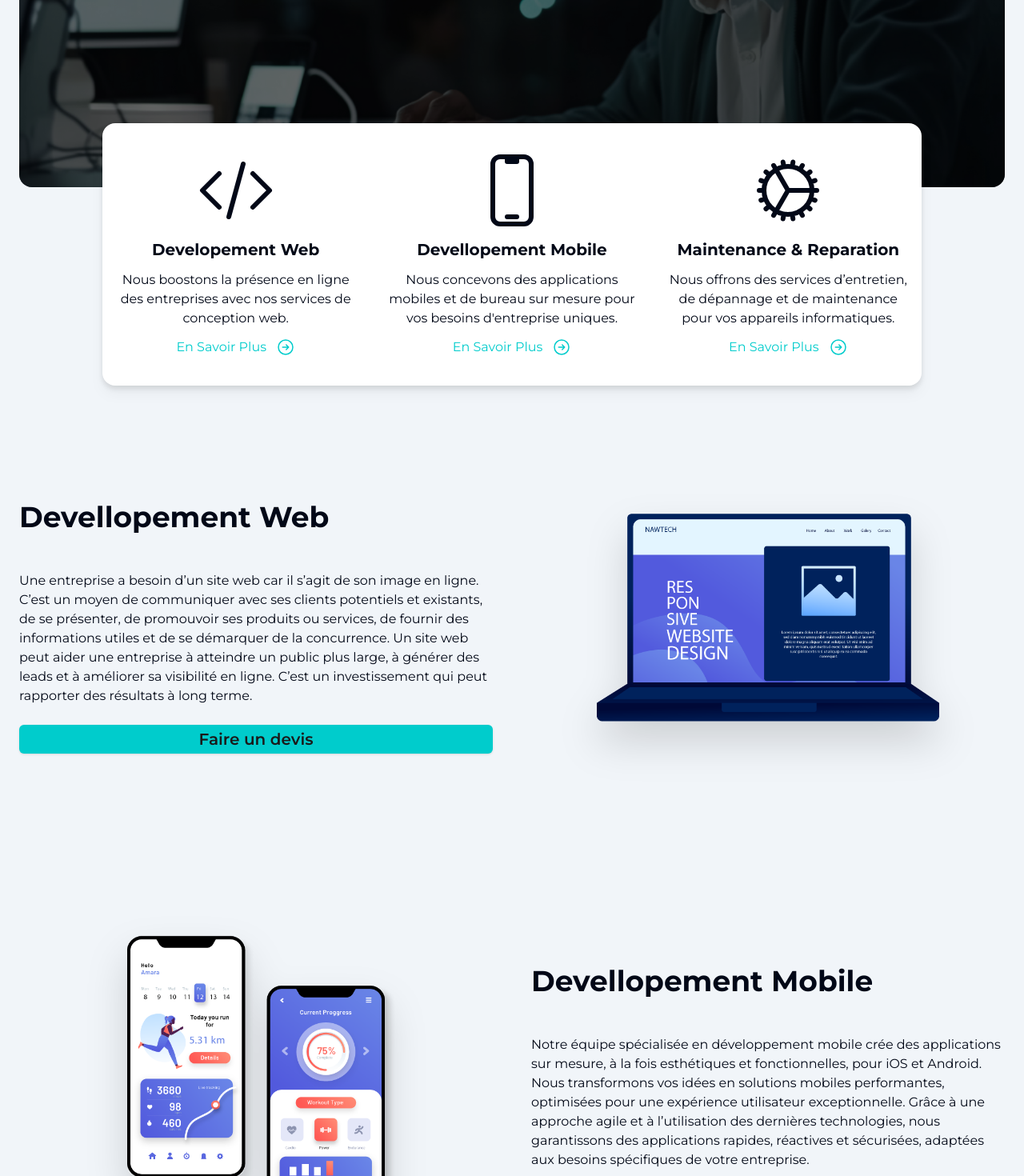
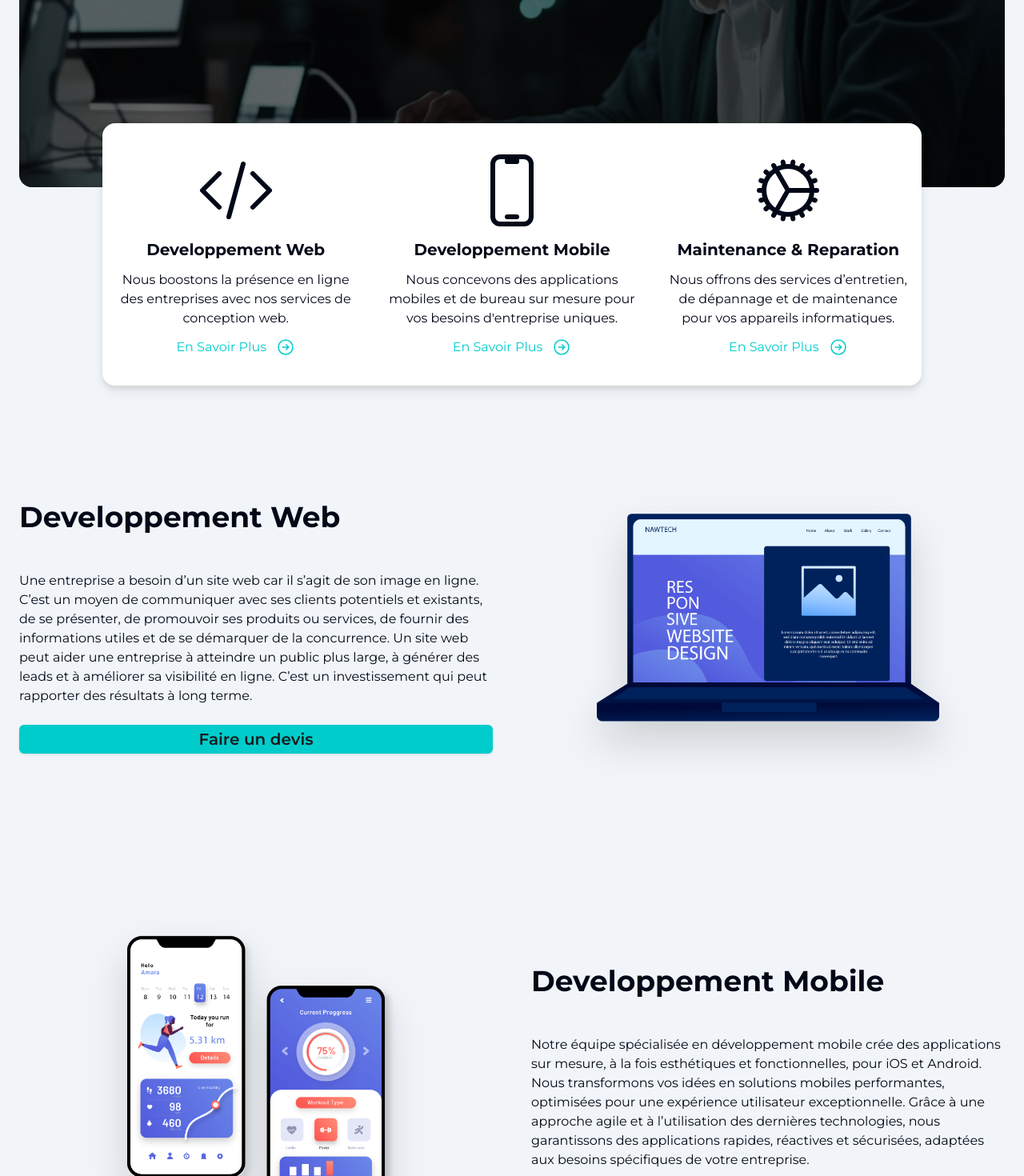
Before and after one commit to BlackJr-Git/e-commerce-shop, a React (Vite) app: page /services in a window 1280 px wide. Shown: the part 554-2024 px from the top of the page at 80% size. Built offline with nearby package versions, Linux system fonts and the light colour scheme.

Commit message:
feat : add vercel sepdInsights components

```diff
--- a/package.json
+++ b/package.json
@@ -17,6 +17,7 @@
     "@radix-ui/react-popover": "^1.0.7",
     "@radix-ui/react-slot": "^1.0.2",
     "@radix-ui/react-toast": "^1.1.5",
+    "@vercel/speed-insights": "^1.0.10",
     "class-variance-authority": "^0.7.0",
     "clsx": "^2.1.0",
     "embla-carousel-react": "^8.0.0-rc22",
--- a/src/components/Services-page/services-card.jsx
+++ b/src/components/Services-page/services-card.jsx
@@ -1,3 +1,4 @@
+/* eslint-disable react/prop-types */
 import {
   CogIcon,
   DevicePhoneMobileIcon,
@@ -12,7 +13,7 @@ function ServicesCard() {
       <div className="m-auto rounded-2xl w-4/5 h-auto py-6 items-center justify-center gap-3 bg-white flex md:flex-row flex-col -mt-32 z-50 drop-shadow-lg">
         <div className="md:w-1/3 flex flex-col items-center justify-center p-3 gap-3">
           <CodeBracketIcon className="w-24" />
-          <h2 className="text-xl font-bold text-center"> Developement Web </h2>
+          <h2 className="text-xl font-bold text-center"> Developpement Web </h2>
           <p className="text-center">
             Nous boostons la présence en ligne des entreprises avec nos services
             de conception web.
@@ -26,7 +27,7 @@ function ServicesCard() {
         <div className="md:w-1/3 flex flex-col items-center justify-center p-3 gap-3">
           <DevicePhoneMobileIcon className="w-24" />
           <h2 className="text-xl font-bold text-center">
-            Devellopement Mobile
+            Developpement Mobile
           </h2>
           <p className="text-center">
             Nous concevons des applications mobiles et de bureau sur mesure pour
--- /dev/null
+++ b/src/components/contact/contact-form.jsx
@@ -0,0 +1,45 @@
+import { useForm } from "react-hook-form";
+
+function ContactForm() {
+  const {
+    register,
+    handleSubmit,
+    // formState: { errors },
+  } = useForm();
+
+  const onSubmit = (data) => {
+    console.log("data :", data);
+  };
+  return (
+    <div>
+      <form onSubmit={handleSubmit(onSubmit)}>
+        <div className="flex justify-between gap-3">
+          <div className="flex flex-col w-1/2 py-3">
+            <label htmlFor="name">Nom *</label>
+            <input
+              {...register("name", {
+                required: "Ce champ est obligatoire",
+              })}
+              className="p-1 border border-slate-300"
+              type="text"
+              name="name"
+            />
+          </div>
+          <div className="flex flex-col w-1/2 py-3">
+            <label htmlFor="firstName">Prenom *</label>
+            <input
+              {...register("firstName", {
+                required: "Ce champ est obligatoire",
+              })}
+              className="p-1 border border-slate-300"
+              type="text"
+              name="firstName"
+            />
+          </div>
+        </div>
+      </form>
+    </div>
+  );
+}
+
+export default ContactForm;
--- /dev/null
+++ b/src/components/contact/contact-info.jsx
@@ -0,0 +1,7 @@
+function ContactInfo() {
+  return <div>
+
+  </div> ;
+}
+
+export default ContactInfo;
--- a/src/components/header/menu.jsx
+++ b/src/components/header/menu.jsx
@@ -1,4 +1,5 @@
-import { Fragment, useState } from "react";
+/* eslint-disable react/prop-types */
+import { Fragment } from "react";
 import { Dialog, Disclosure, Popover, Transition } from "@headlessui/react";
 import { Logo, HeaderIcons } from "..";
 import {
@@ -17,13 +18,13 @@ import { NavLink, Link } from "react-router-dom";
 
 const products = [
   {
-    name: "Devellopement Web",
+    name: "Developpement Web",
     description: "Get a better understanding of your traffic",
     link: "/services#dev-web",
     icon: CodeBracketIcon,
   },
   {
-    name: "Devellopement Mobile",
+    name: "Developpement Mobile",
     description: "Your customers’ data will be safe and secure",
     link: "/services#dev-mobile",
     icon: DevicePhoneMobileIcon,
--- a/src/components/index.js
+++ b/src/components/index.js
@@ -28,4 +28,6 @@ export { default as Warranty } from "./warranty";
 export { default as WarrantyCard } from "./warranty-card";
 export { default as ClientCarrousel } from "./clients-carrousel";
 export { default as PageBanner } from "./page-banner";
-export { default as ServicesCard } from './Services-page/services-card'
+export { default as ServicesCard } from "./Services-page/services-card";
+export { default as ContactForm } from "./contact/contact-form";
+export { default as ContactInfo } from "./contact/contact-info"
--- a/src/components/layout.jsx
+++ b/src/components/layout.jsx
@@ -7,6 +7,7 @@ import { useStore } from "@/appStore";
 import user from "@/data/users";
 import { Toaster } from "./ui/toaster";
 import { ScrollToTop } from "./index";
+import { SpeedInsights } from "@vercel/speed-insights/react"
 
 function Layout() {
   const [displayCart, setDisplayCart] = useState(false);
@@ -30,6 +31,7 @@ function Layout() {
   return (
     <>
       <ScrollToTop />
+      <SpeedInsights />
       <Menu
         handleClick={toggleCart}
         mobileMenuOpen={mobileMenuOpen}
--- a/src/pages/services.jsx
+++ b/src/pages/services.jsx
@@ -10,7 +10,7 @@ function Services() {
         <ServicesCard />
         <ServiceSection
           id={"dev-web"}
-          ServiceTitle={"Devellopement Web"}
+          ServiceTitle={"Developpement Web"}
           image={WebpageDev}
           description={
             "Une entreprise a besoin d’un site web car il s’agit de son image en ligne. C’est un moyen de communiquer avec ses clients potentiels et existants, de se présenter, de promouvoir ses produits ou services, de fournir des informations utiles et de se démarquer de la concurrence. Un site web peut aider une entreprise à atteindre un public plus large, à générer des leads et à améliorer sa visibilité en ligne. C’est un investissement qui peut rapporter des résultats à long terme."
@@ -20,7 +20,7 @@ function Services() {
           id={"dev-mobile"}
           flexType={"md:flex-row-reverse"}
           image={MobileDev}
-          ServiceTitle={"Devellopement Mobile"}
+          ServiceTitle={"Developpement Mobile"}
           description={
             "Notre équipe spécialisée en développement mobile crée des applications sur mesure, à la fois esthétiques et fonctionnelles, pour iOS et Android. Nous transformons vos idées en solutions mobiles performantes, optimisées pour une expérience utilisateur exceptionnelle. Grâce à une approche agile et à l’utilisation des dernières technologies, nous garantissons des applications rapides, réactives et sécurisées, adaptées aux besoins spécifiques de votre entreprise."
           }
```
Also changed, not shown: 1 other file (tests, documents, lock files or other folders).
